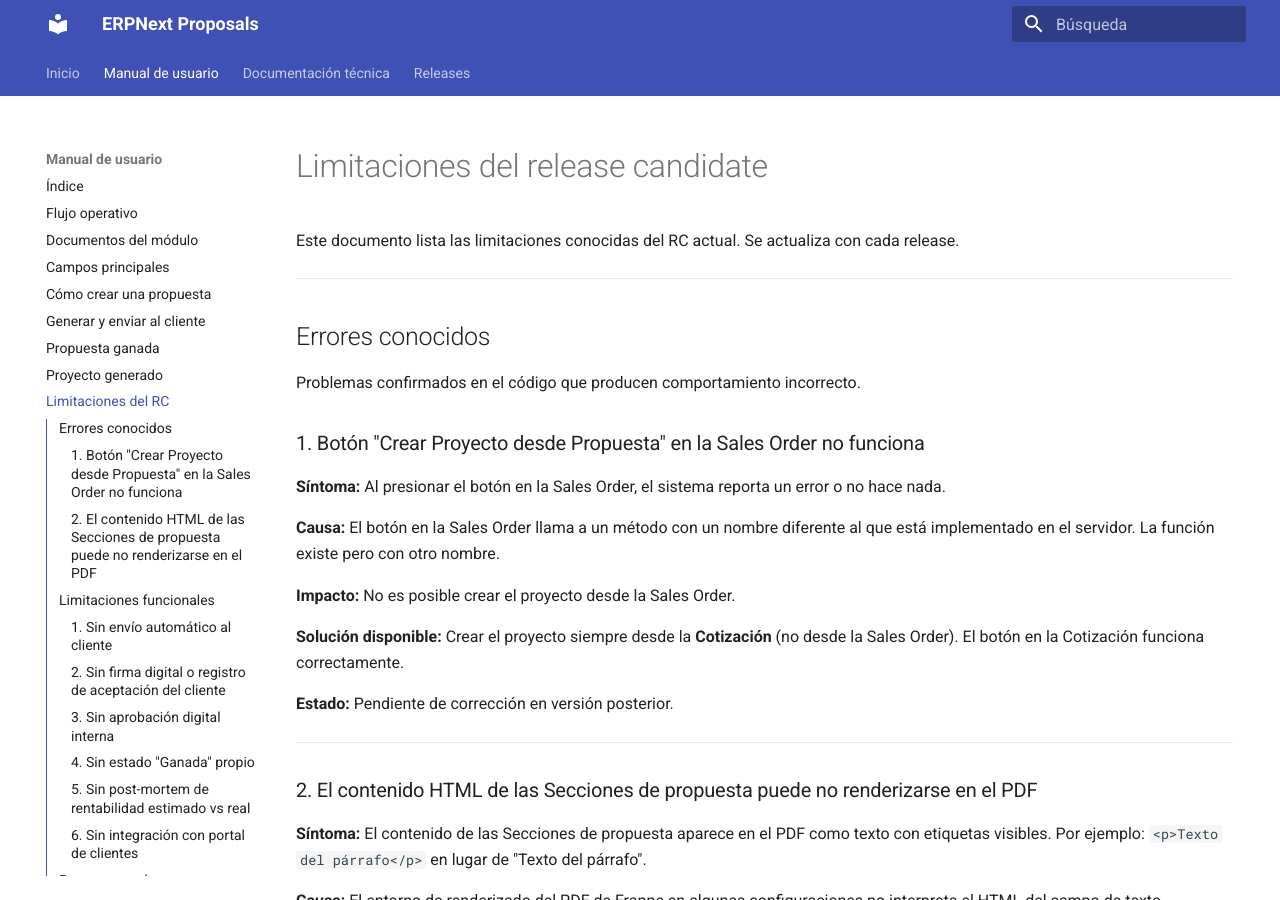
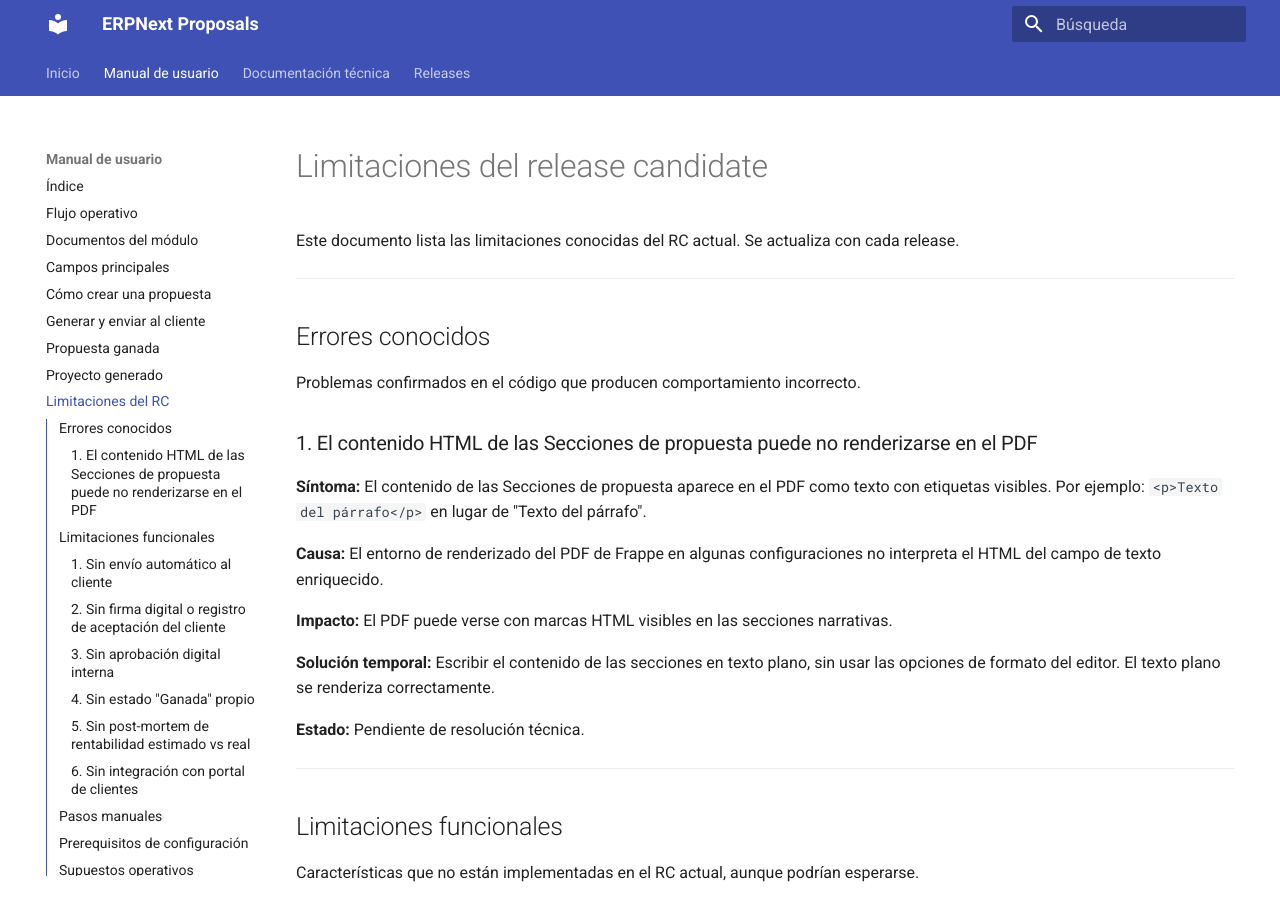
Before and after one commit to luisrms69/erpnext_proposals, an MkDocs documentation site: the page built from docs/usuario/limitaciones-rc.md, in a window 1280 px wide and 900 px high. Built offline with MkDocs 1.6.1 and Material for MkDocs 9.7.7, drawn with Linux system fonts in a browser that asks for light colours; some of the changed text lies outside the part shown.

Commit message:
feat(rc1.1): fix SO button, add review/approval traceability fields
- Remove incorrect "Crear Proyecto" button from Sales Order JS.
  Project creation belongs to Quotation; SO inherits project via
  the existing on_validate hook (no code change needed there).
- Add 4 read-only Custom Fields to Quotation (pestaña Propuesta):
  proposal_reviewed_by, proposal_reviewed_on, proposal_approved_by,
  proposal_approved_on. Auto-filled in before_workflow_action:
  reviewed_by/on on "Aprobar" or "Rechazar"; approved_by/on on
  "Aprobar" only.
- Update fixtures/custom_field.json and hooks.py fixtures filter.
- Update docs/usuario/: remove SO button limitation, clarify project
  creation flow, document new traceability fields.

Co-Authored-By: Claude Sonnet 4.6 <noreply@anthropic.com>

```diff
--- a/docs/usuario/limitaciones-rc.md
+++ b/docs/usuario/limitaciones-rc.md
@@ -8,21 +8,7 @@ Este documento lista las limitaciones conocidas del RC actual. Se actualiza con
 
 Problemas confirmados en el código que producen comportamiento incorrecto.
 
-### 1. Botón "Crear Proyecto desde Propuesta" en la Sales Order no funciona
-
-**Síntoma:** Al presionar el botón en la Sales Order, el sistema reporta un error o no hace nada.
-
-**Causa:** El botón en la Sales Order llama a un método con un nombre diferente al que está implementado en el servidor. La función existe pero con otro nombre.
-
-**Impacto:** No es posible crear el proyecto desde la Sales Order.
-
-**Solución disponible:** Crear el proyecto siempre desde la **Cotización** (no desde la Sales Order). El botón en la Cotización funciona correctamente.
-
-**Estado:** Pendiente de corrección en versión posterior.
-
----
-
-### 2. El contenido HTML de las Secciones de propuesta puede no renderizarse en el PDF
+### 1. El contenido HTML de las Secciones de propuesta puede no renderizarse en el PDF
 
 **Síntoma:** El contenido de las Secciones de propuesta aparece en el PDF como texto con etiquetas visibles. Por ejemplo: `<p>Texto del párrafo</p>` en lugar de "Texto del párrafo".
 
@@ -111,9 +97,7 @@ Condiciones que el módulo asume sin verificarlas explícitamente.
 
 Mejoras identificadas que no están en el RC actual:
 
-- Corrección del botón "Crear Proyecto" en Sales Order
 - Resolución del problema de renderizado HTML en el PDF
-- Registro de aprobador y revisor en campos visibles de la Cotización
 - Estado "Ganada" en el workflow vinculado al Submit de la Cotización
 - Reporte de post-mortem: estimado vs real con Timesheets
 - Margen mínimo configurable como condición de aprobación
```
Also changed, not shown: docs/usuario/campos-principales.md (+4 -0 lines), docs/usuario/proyecto-generado.md (+5 -3 lines), 7 other files.
